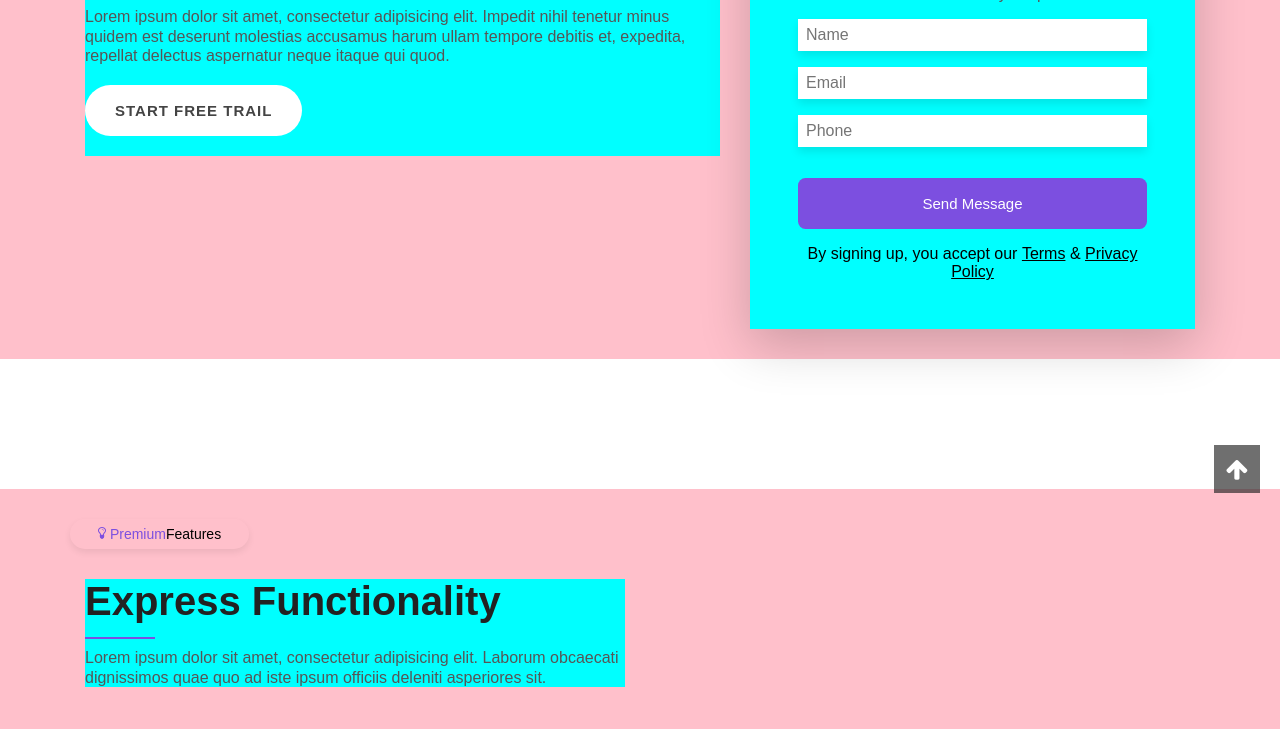
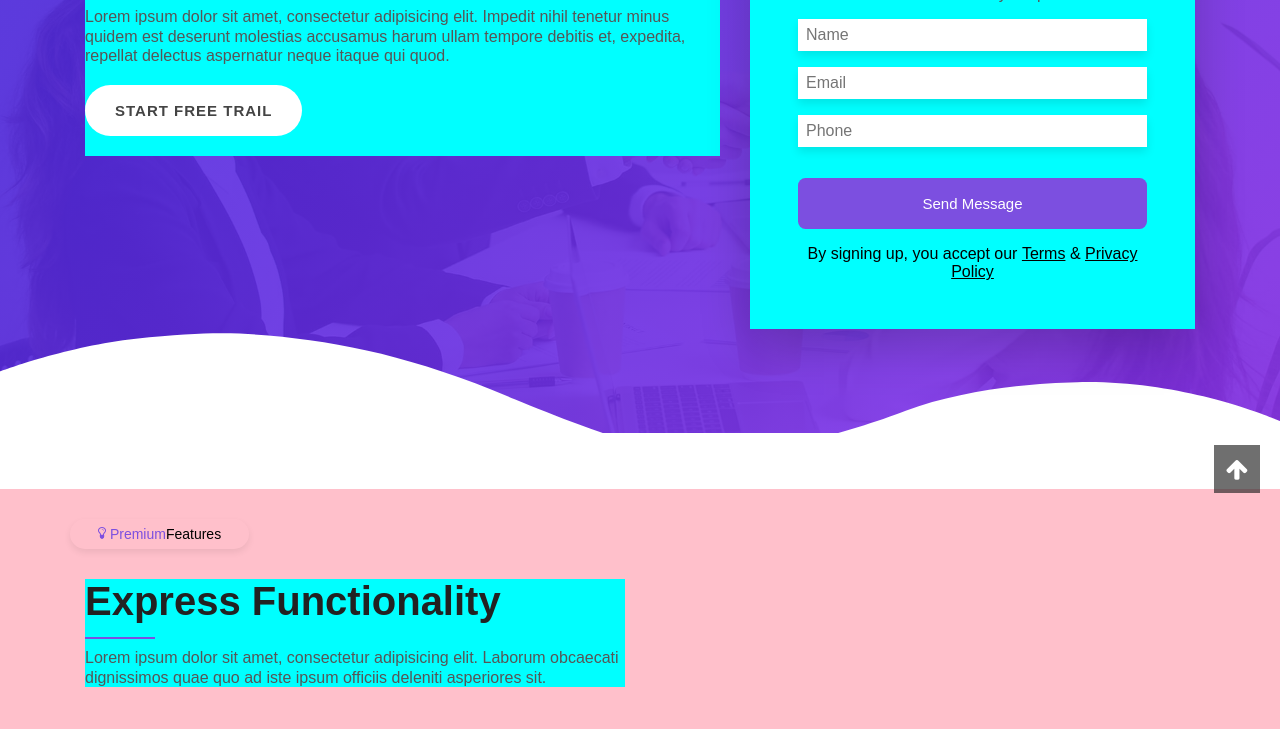
Before and after one commit to front-end-by-rimantas/42-grupe-portfolio-react, a website: page index.html in a window 1280 px wide. Shown: the part 287-1016 px from the top of the page. Drawn offline with Linux system fonts and the light colour scheme.

Commit message:
Hero background #6 v1

```diff
--- a/css/pages/home.css
+++ b/css/pages/home.css
@@ -29,9 +29,41 @@
 .nav-bar > a:first-child{
     margin-left: 0;
 }
+/* delete after container fix? start */
+header.container {
+    background: transparent;
+}
+/*del cont fix end */
 /* header: end */
 
 /* Hero: start */
+.fixed-bg {
+    height: 90vh;
+    width: 100%;
+    position: absolute;
+    top: 0;
+    z-index: -2;
+}
+
+.fixed-bg > img {
+    height: 100%;
+    width: 100%;
+    object-fit: cover;
+    object-position: center;
+}
+
+.fixed-bg > div {
+    height: 100%;
+    width: 100%;
+    transform: translateY(-100%);
+    background: linear-gradient(-50deg,#8631e8 0%, #4628dc 100%);
+    opacity: 0.9;
+}
+/* delete after container fix? start */
+.container.hero {
+    background: transparent;
+}
+/*del cont fix end */
 .trail-btn {
     padding: 0.8em  1.8em;
     text-align: center;
@@ -74,7 +106,7 @@
 .hero svg {
     transform: rotate(180deg);
     position: absolute;
-    bottom: 30px;
+    bottom: 29px;
     z-index: -1;
 }
 
--- a/index.html
+++ b/index.html
@@ -37,6 +37,10 @@
 
     <!-- Hero: start-->
     <section class="container hero">
+        <div class="fixed-bg">
+            <img src="./img/blog-4.webp" alt="hero background">
+            <div></div>
+        </div>
         <div class="row">
             <div class="col-12 col-lg-7">
                 <h1 class="main-tittle">Stay connected with your customers</h1>
```
